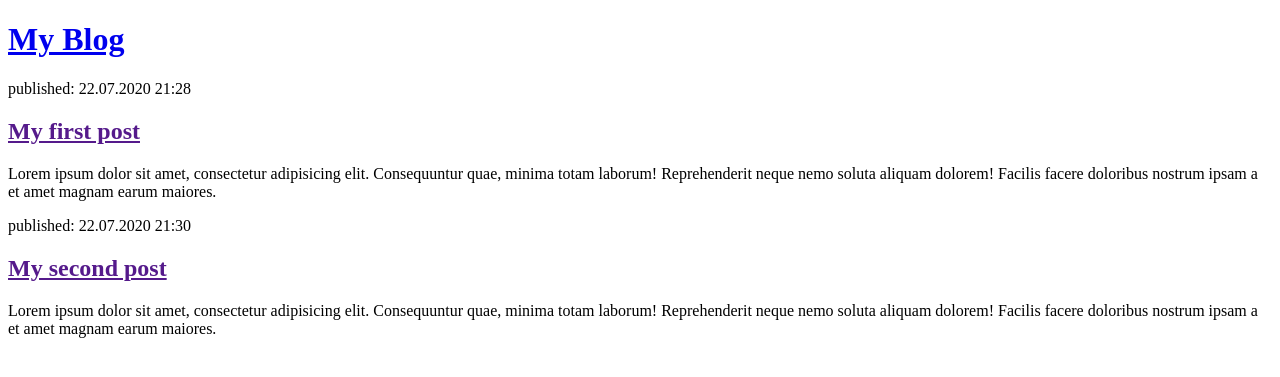
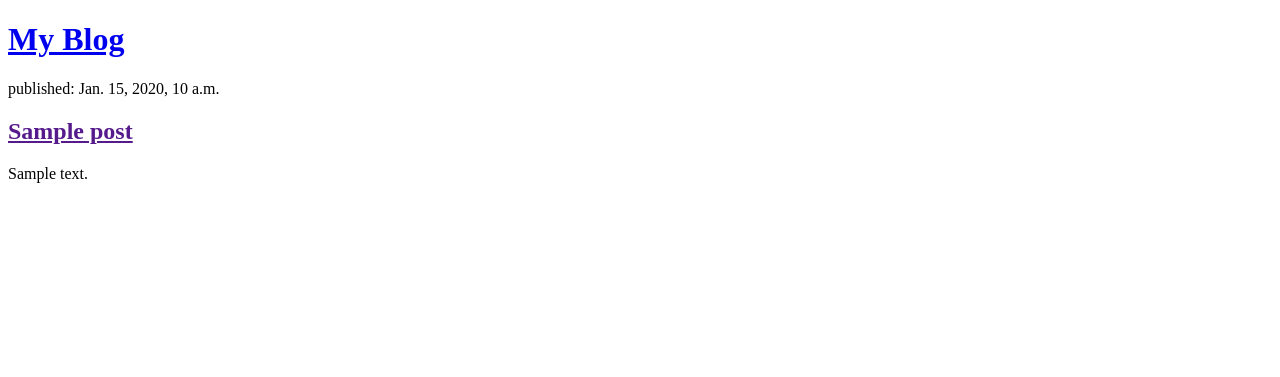
Before and after one commit to amir-shah-dev/bridge2nd, a Django app: page / in a window 1280 px wide. Shown: the top 377 px of the page. Run offline with Django 3.2, Linux system fonts and the light colour scheme; tables that the repository leaves empty hold one stand-in row (values such as "Sample post").

Commit message:
Added basic template

```diff
--- a/blog/templates/blog/post_list.html
+++ b/blog/templates/blog/post_list.html
@@ -10,15 +10,13 @@
 	</div>
 
 	<div>
-		<p>published: 22.07.2020 21:28</p>
-		<h2><a href=""> My first post</a></h2>
-		<p>Lorem ipsum dolor sit amet, consectetur adipisicing elit. Consequuntur quae, minima totam laborum! Reprehenderit neque nemo soluta aliquam dolorem! Facilis facere doloribus nostrum ipsam a et amet magnam earum maiores.</p>
-	</div>
-
-	<div>
-		<p>published: 22.07.2020 21:30</p>
-		<h2><a href=""> My second post</a></h2>
-		<p>Lorem ipsum dolor sit amet, consectetur adipisicing elit. Consequuntur quae, minima totam laborum! Reprehenderit neque nemo soluta aliquam dolorem! Facilis facere doloribus nostrum ipsam a et amet magnam earum maiores.</p>
+		{% for post in posts %}
+			<div>
+				<p>published: {{ post.published_date }}</p>
+				<h2><a href="">{{ post.title }}</a></h2>
+				<p>{{ post.text|linebreaksbr }}</p>
+			</div>
+		{% endfor %}
 	</div>
 </body>
 </html>
--- a/blog/views.py
+++ b/blog/views.py
@@ -1,6 +1,9 @@
 from django.shortcuts import render
+from django.utils import timezone
+from .models import Post
 
 # Create your views here.
 
 def post_list(request):
-	return render(request, 'blog/post_list.html', {})
+	posts = Post.objects.filter(published_date__lte=timezone.now()).order_by('published_date')
+	return render(request, 'blog/post_list.html', {'posts': posts})
```
